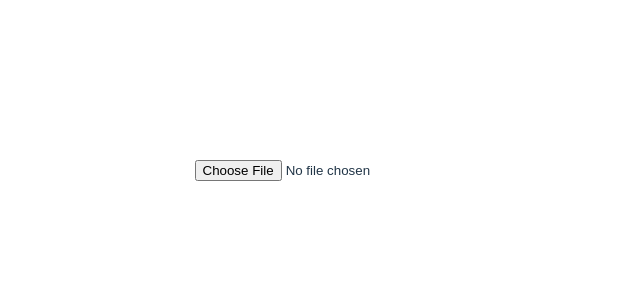
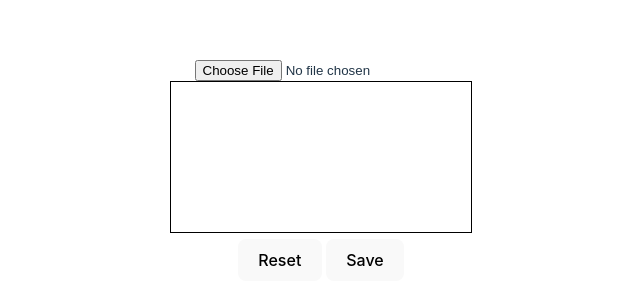
Before and after one commit to QuintenMuyllaert/FutureTech-Examen, a Svelte app in the folder apps/frontend-ocr-test/: page / in a window 1280 px wide. Shown: the part 231-536 px from the top of the page, without its empty margins (319-959 px from the left). Built offline with nearby package versions, Linux system fonts and the light colour scheme.

Commit message:
✨ Sign

```diff
--- a/apps/frontend-ocr-test/src/App.svelte
+++ b/apps/frontend-ocr-test/src/App.svelte
@@ -1,4 +1,28 @@
 <script lang="ts">
+	import { onMount } from "svelte";
+	let htmlCanvas: HTMLCanvasElement;
+	let ctx: CanvasRenderingContext2D;
+
+	onMount(() => {
+		ctx = htmlCanvas.getContext("2d");
+
+		//allow user to sign their signature on the canvas
+		const draw = (e: MouseEvent) => {
+			ctx.lineTo(e.offsetX, e.offsetY);
+			ctx.stroke();
+		};
+
+		htmlCanvas.addEventListener("mousedown", (e) => {
+			ctx.beginPath();
+			ctx.moveTo(e.offsetX, e.offsetY);
+			htmlCanvas.addEventListener("mousemove", draw);
+		});
+
+		htmlCanvas.addEventListener("mouseup", () => {
+			htmlCanvas.removeEventListener("mousemove", draw);
+		});
+	});
+
 	const onInputFile = (event: Event) => {
 		const input = event.target as HTMLInputElement;
 		const file = input.files[0];
@@ -18,11 +42,36 @@
 		};
 		reader.readAsDataURL(file);
 	};
+
+	const onClickReset = () => {
+		ctx.clearRect(0, 0, htmlCanvas.width, htmlCanvas.height);
+	};
+
+	const onClickSave = () => {
+		const dataURL = htmlCanvas.toDataURL("image/png");
+		const link = document.createElement("a");
+		link.download = "signature.png";
+		link.href = dataURL;
+		link.click();
+	};
 </script>
 
 <main>
-	<input type="file" accept="image/*" capture="environment" on:input={onInputFile} />
+	<div>
+		<input type="file" accept="image/*" capture="environment" on:input={onInputFile} />
+	</div>
+	<div>
+		<canvas bind:this={htmlCanvas} />
+	</div>
+	<div>
+		<button on:click={onClickReset}>Reset</button>
+		<button on:click={onClickSave}>Save</button>
+	</div>
 </main>
 
 <style>
+	canvas {
+		border: 1px solid black;
+		background-color: white;
+	}
 </style>
```
